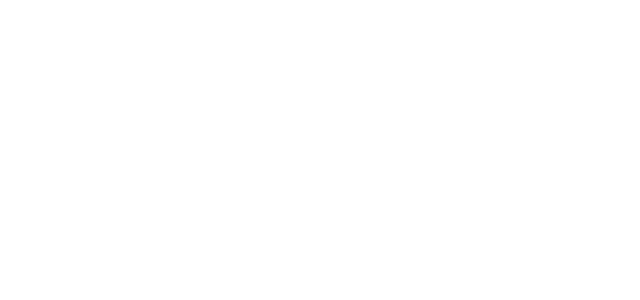
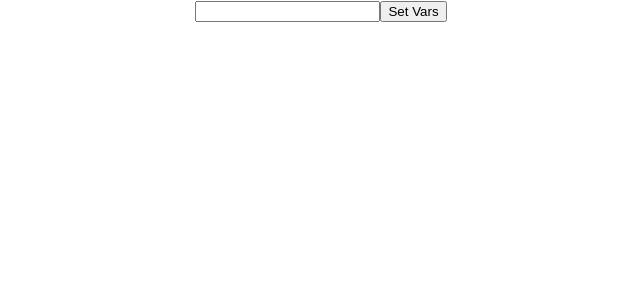
Before and after one commit to kbanach/JavaScript-Helpers, a React (Create React App) app: page / in a window 1280 px wide. Shown: the top 300 px of the page, without its empty margins (319-959 px from the left). Built offline with nearby package versions, Linux system fonts and the light colour scheme.

Commit message:
Migrate to React
feat: basic introduction of redux

```diff
--- a/src/App.js
+++ b/src/App.js
@@ -1,16 +1,43 @@
 import React from 'react';
 import './App.css';
+import { connect } from 'react-redux';
+import { setConsoleLogVars } from './actions';
+import PropTypes from 'prop-types';
 
-class App extends React.Component {
+const App = ({ dispatch, vars }) => {
+  let input;
 
-  render() {
-    return (
-      <div className="App">
-      </div>
-    );
-  }
+  return (
+  <div className="App">
+    <form onSubmit={
+      (e) => {
+        e.preventDefault();
 
+        if (!input.value.trim()) {
+          return;
+        }
 
-}
+        dispatch(setConsoleLogVars(input.value));
+      }
+    }>
+      <input ref={node => (input = node)} />
+      <button type="submit">Set Vars</button>
+    </form>
 
-export default App;
+    { vars && vars.map((v, key) => (
+      <div key={key}>{v}</div>
+    )) }
+
+  </div>
+  );
+};
+
+App.propTypes = {
+  vars: PropTypes.arrayOf(PropTypes.string)
+};
+
+const mapStateToProps = state => ({
+  vars: state.consoleLogsGenerator.vars
+});
+
+export default connect(mapStateToProps)(App);
--- /dev/null
+++ b/src/actions.js
@@ -0,0 +1,12 @@
+export const consLogGenActions = {
+  SET_VARS: 'UPDATE_VARS',
+};
+
+export function setConsoleLogVars(newVars) {
+  return {
+    type: consLogGenActions.SET_VARS,
+    vars: newVars.split(/[,; ]/ig)
+      .map(t => t.trim())
+      .filter(Boolean),
+  };
+}
--- a/src/index.js
+++ b/src/index.js
@@ -2,5 +2,16 @@
 import ReactDOM from 'react-dom';
 import './index.css';
 import App from './App';
+import rootReducer from './reducers';
+import { createStore } from 'redux';
+import { Provider } from 'react-redux';
 
-ReactDOM.render(<App />, document.getElementById('root'));
+const store = createStore(
+  rootReducer,
+  window.__REDUX_DEVTOOLS_EXTENSION__ && window.__REDUX_DEVTOOLS_EXTENSION__()
+);
+
+ReactDOM.render(
+  <Provider store={store}>
+    <App />
+  </Provider>, document.getElementById('root'));
--- /dev/null
+++ b/src/reducers.js
@@ -0,0 +1,24 @@
+import { combineReducers } from 'redux';
+import { consLogGenActions } from './actions';
+
+const consoleLogsGeneratorInitialState = {
+  vars: [],
+};
+
+function consoleLogsGenerator(state = consoleLogsGeneratorInitialState, action) {
+  switch (action.type) {
+    case consLogGenActions.SET_VARS:
+      return {
+        ...state,
+        vars: [ ...action.vars ]
+      };
+    default:
+      return state;
+  }
+}
+
+const reducer = combineReducers({
+  consoleLogsGenerator,
+});
+
+export default reducer;
```
Also changed, not shown: package.json (+7 -3 lines), 1 other file (tests, documents, lock files or other folders).
